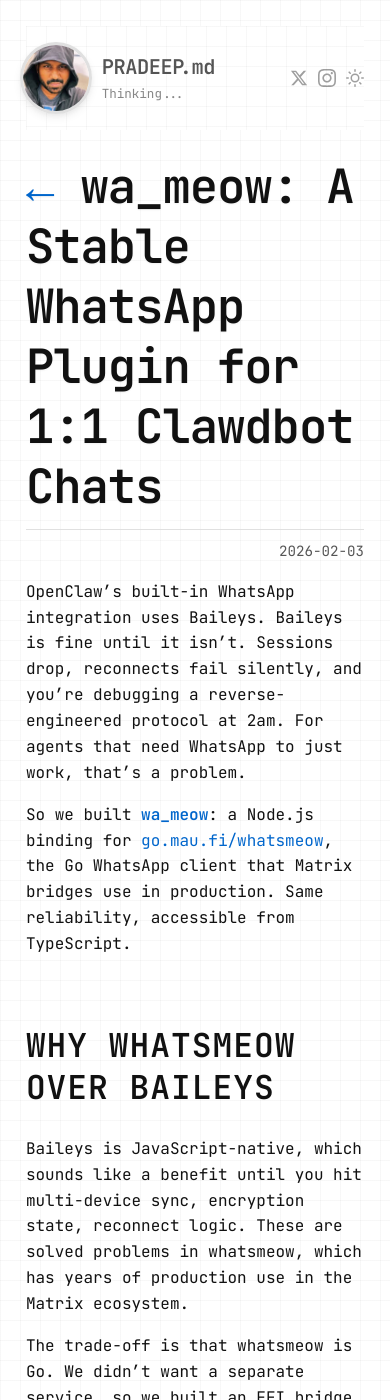
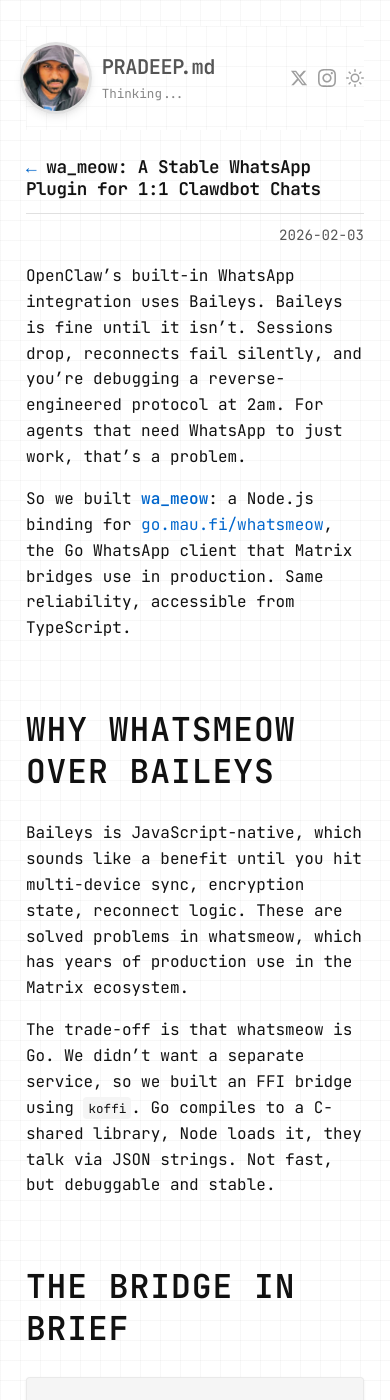
Before and after one commit to skyfallsin/skyfallsin.github.io, a Jekyll site: the page built from _posts/2026-02-03-wa-meow-whatsapp-bridge.md, in a window 390 px wide and 1400 px high. Built offline with Jekyll 4.4.1, drawn with Linux system fonts in a browser that asks for light colours; nearby versions of some CDN libraries.

Commit message:
fix: force 1.1rem h1 on mobile with !important

```diff
--- a/_layouts/default.html
+++ b/_layouts/default.html
@@ -426,10 +426,10 @@
       }
       .post-layout article h1:first-child,
       h1 {
-        font-size: var(--lk-font-subheading);
+        font-size: 1.1rem !important;
       }
       .post-list--home .post-entry:first-child .post-entry-title {
-        font-size: var(--lk-font-subheading);
+        font-size: 1.1rem !important;
       }
     }
 
```
